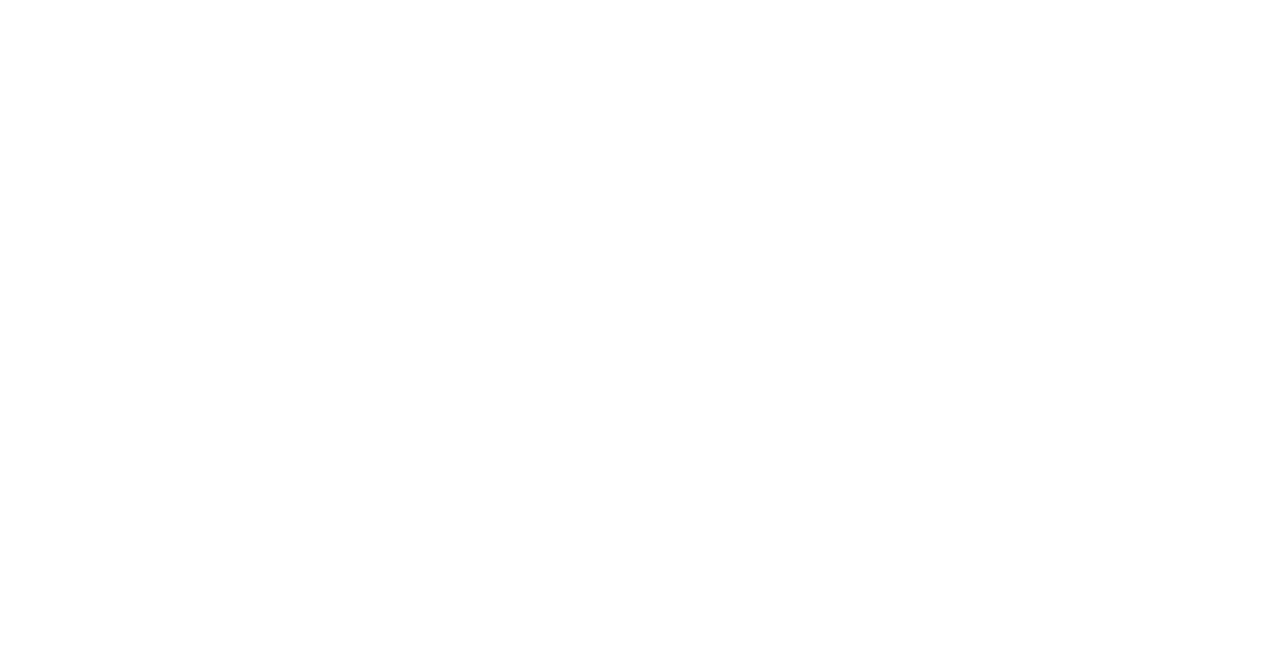
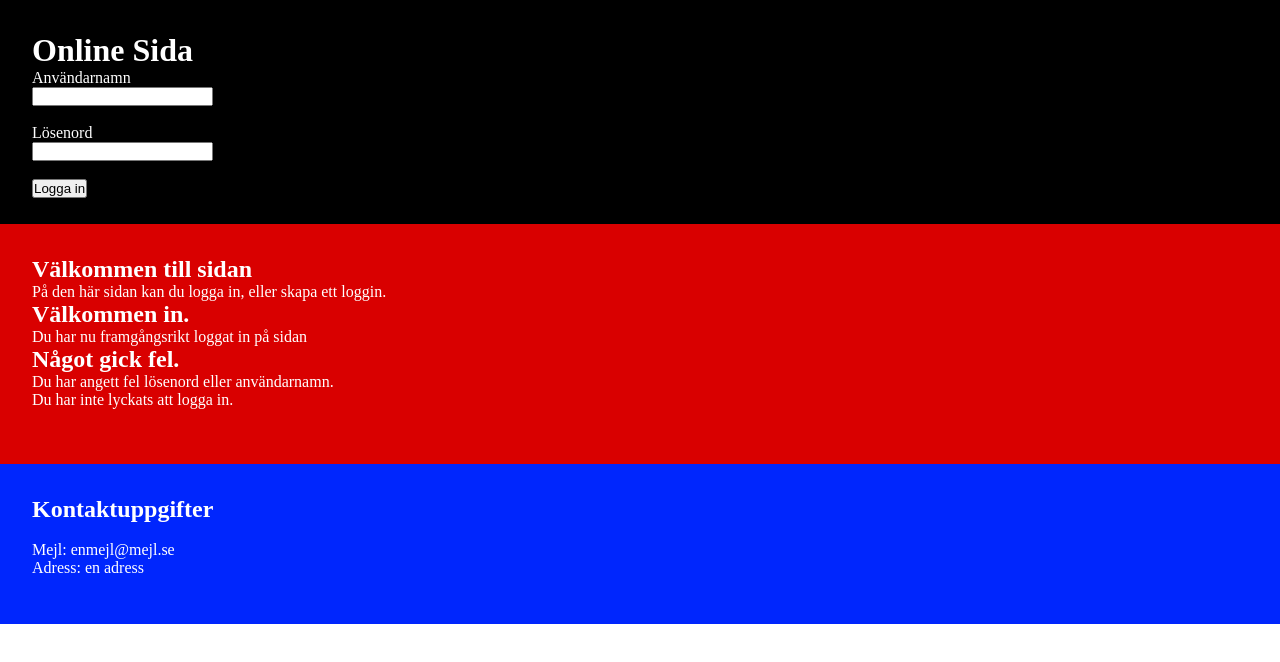
Before and after one commit to Goodvibesmila/emilialogin, a plain HTML site: page index.html in a window 1280 px wide. Drawn offline with Linux system fonts and the light colour scheme.

Commit message:
built basic code js

```diff
--- a/index.html
+++ b/index.html
@@ -9,8 +9,45 @@
     <script src="script.js" defer></script>
 </head>
 <body>
-    <header></header>
-    <main></main>
-    <footer></footer>
+    <header>
+        <h1>Online Sida</h1>
+            <form>
+        <div id="username">
+                <label for="fname"> Användarnamn</label>
+                <br>
+                <input type="text">
+        </div>
+                <br>
+        <div id="password">
+                <label for="password">Lösenord</label>
+                <br>
+                <input type="text">
+        </div>
+                <br>
+        <div id="button">
+                <input type="button" value="Logga in">
+        </div>
+            </form>
+    </header>
+    <main>
+        <div id="notloggedin">
+            <h2> Välkommen till sidan </h2>
+            <p> På den här sidan kan du logga in, eller skapa ett loggin.</p>
+        </div>
+        <div id="loggedin">
+            <h2>Välkommen in.</h2>
+            <p>Du har nu framgångsrikt loggat in på sidan</p>
+        </div>
+        <div id="notableloggin">
+            <h2>Något gick fel.</h2>
+            <p>Du har angett fel lösenord eller användarnamn. <br> Du har inte lyckats att logga in. </p>
+        </div>
+       </main>
+    <footer>
+        <h2>Kontaktuppgifter</h2>
+        <br>
+        <p>Mejl: enmejl@mejl.se</p>
+        <p>Adress: en adress</p>
+    </footer>
 </body>
 </html>
--- a/script.js
+++ b/script.js
@@ -0,0 +1,31 @@
+const body = document.querySelector("body")
+
+const userName = "Fredrik";
+const passWord = "12345";
+
+function loggout(log) {
+    const loggoutbox = document.createElement("value")
+    loggoutbox.innerText = log
+
+    return loggoutbox;
+}
+
+
+button.addEventListener("click", function(log) {
+    const logg =  createValue("logga ut");
+});
+
+username.addEventListener("click", e => {
+    console.log("username")
+})
+
+password.addEventListener("click", e => {
+    console.log("password")
+})
+
+
+// Logga ut
+
+
+
+const form = document.getElementById("form");
--- a/style.css
+++ b/style.css
@@ -0,0 +1,29 @@
+* {
+    margin: 0;
+    padding: 0;
+    box-sizing: border-box;
+}
+
+header {
+    background-color: black;
+    padding: 2rem;
+    height: 14rem;
+    width: 100%;
+    color: white;
+}
+
+main {
+    background-color: rgb(217, 0, 0);
+    padding: 2rem;
+    height: 15rem;
+    width: 100%;
+    color: white;
+}
+
+footer {
+    background-color: rgb(0, 38, 253);
+    padding: 2rem;
+    height: 10rem;
+    width: 100%;
+    color: white;
+}
```
